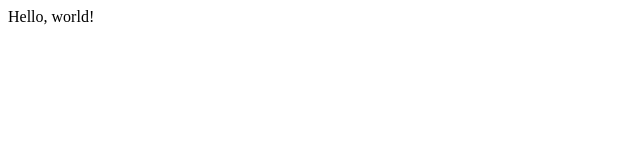
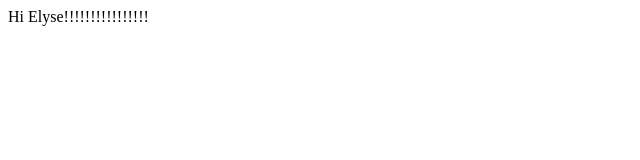
Before and after one commit to jmontel333/WebDevWebsite, a plain HTML site: page index.html in a window 1280 px wide. Shown: the full height of the page, 0-640 px from the left. Drawn offline with Linux system fonts and the light colour scheme.

Commit message:
Update index.html

```diff
--- a/index.html
+++ b/index.html
@@ -5,6 +5,6 @@
         <meta name="viewport" content="width=device-width, initial-scale=1.0">
     </head>
     <body>
-        <div>Hello, world!</div>
+        <div>Hi Elyse!!!!!!!!!!!!!!!!</div>
     </body>
 </html>
```
